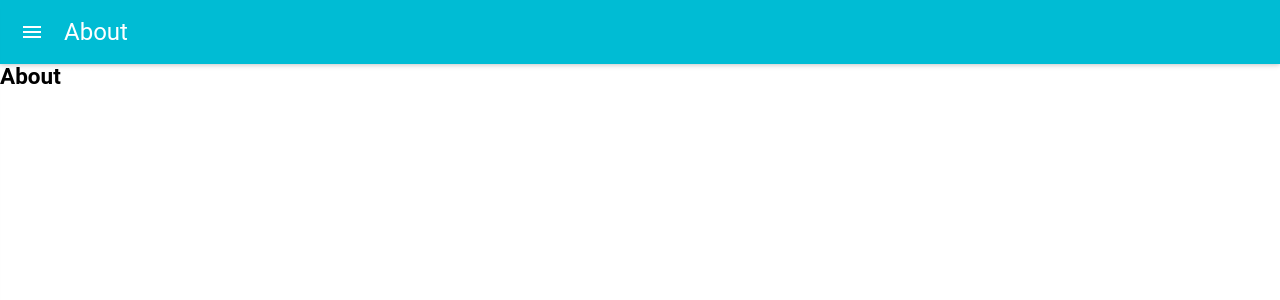
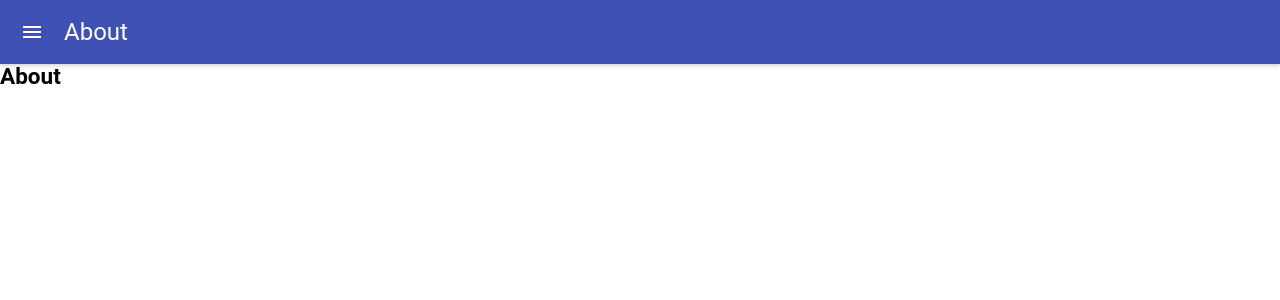
Before and after one commit to sylee999/react-web-app-boilerplate, a React (Create React App) app: page / in a window 1280 px wide. Shown: the top 300 px of the page. Built offline with nearby package versions, Linux system fonts and the light colour scheme; what react-tap-event-plugin would draw is missing.

Commit message:
material-ui 반영 #1 - 테마 변경 및 적용

```diff
--- a/src/App.js
+++ b/src/App.js
@@ -9,15 +9,21 @@ import AppBar from 'material-ui/AppBar';
 import Drawer from 'material-ui/Drawer';
 import MenuItem from 'material-ui/MenuItem';
 import getMuiTheme from 'material-ui/styles/getMuiTheme';
-import lightBaseTheme from 'material-ui/styles/baseThemes/lightBaseTheme';
 import MuiThemeProvider from 'material-ui/styles/MuiThemeProvider';
 import {Avatar, List, ListItem} from "material-ui";
 
 import About from "./About"
 import Setting from "./Setting"
 import { Provider } from 'react-redux'
+import {indigo500, indigo700} from "material-ui/styles/colors";
 
-const muiTheme = getMuiTheme(lightBaseTheme);
+const muiTheme = getMuiTheme({
+    palette: {
+        primary1Color: indigo500,
+        primary2Color: indigo700,
+        pickerHeaderColor: indigo500,
+    }
+});
 const App = ({ store, app, actions }) => (
     <MuiThemeProvider muiTheme={muiTheme}>
         <div>
```
